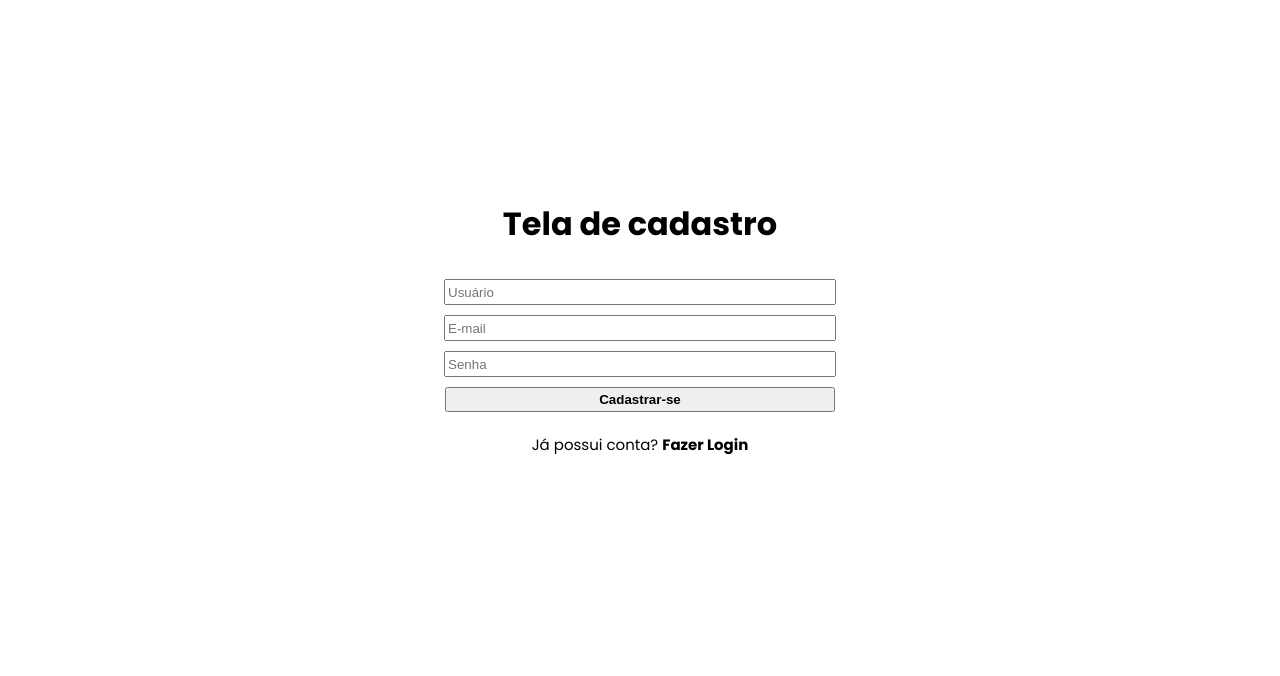
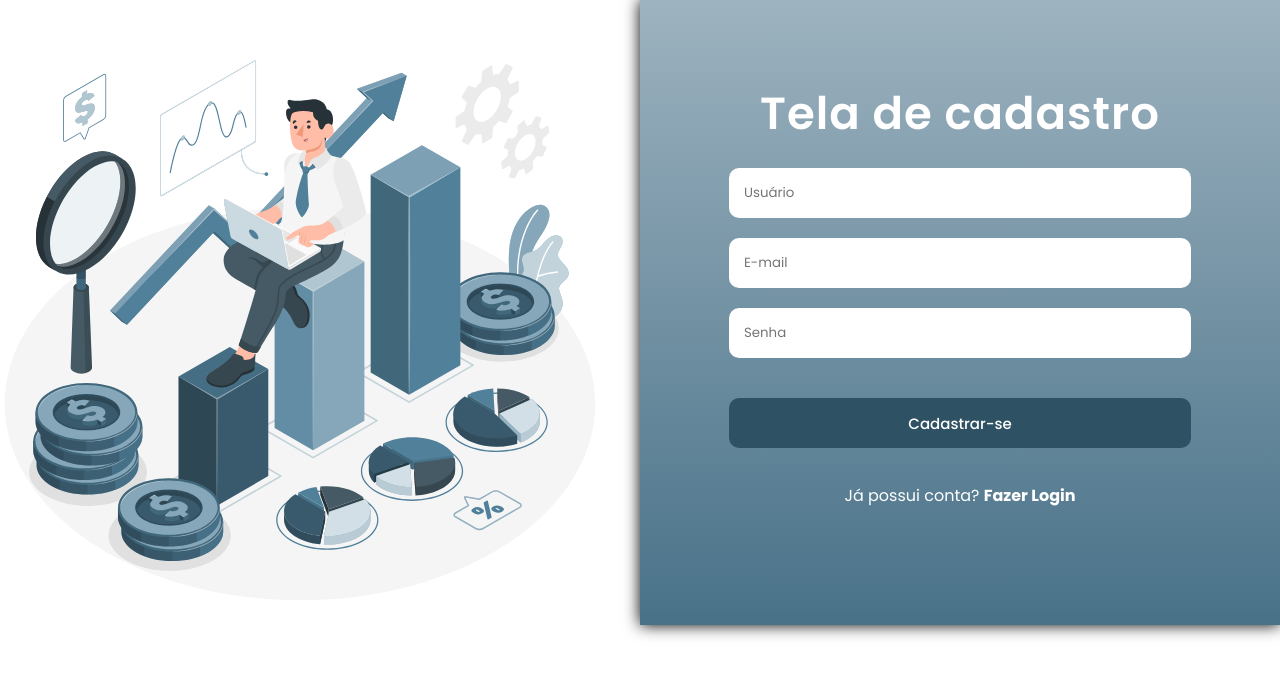
Before and after one commit to MariaE-duarda/PyIndcDash, a website: page public/cadastrar.html in a window 1280 px wide. Drawn offline with Linux system fonts and the light colour scheme.

Commit message:
components screem register

```diff
--- a/public/cadastrar.html
+++ b/public/cadastrar.html
@@ -6,8 +6,7 @@
     <meta http-equiv="X-UA-Compatible" content="IE=edge">
     <meta name="viewport" content="width=device-width, initial-scale=1.0">
     <link rel="stylesheet" href="style/cadastro.css">
-    <link rel="stylesheet" href="style/responsividadeRegistro.css">
-
+    <link rel="stylesheet" href="style/root.css">
 
     <title>Cadastro</title>
 
@@ -16,7 +15,7 @@
 <body>
     <div class="all"> <!--Contém tudo-->
         <div class="img-cadastro"> <!--Contém a imagem-->
-
+            <img style="width: 600px; margin-top: 18px;" src="img/Investment data-amico.svg" alt="">
         </div>
         <div class="container"> <!--Contém o formulário-->
             <h1>Tela de cadastro</h1>
--- a/public/style/cadastro.css
+++ b/public/style/cadastro.css
@@ -1,6 +1,6 @@
 @import url('https://fonts.googleapis.com/css2?family=Poppins:wght@100;200;300;400;500;600;700;800;900&display=swap');
 
-body{
+/*body{
     margin: 0;
     padding: 0;
     box-sizing: border-box;
@@ -49,4 +49,79 @@ input, button{
 a{
     text-decoration: none;
     color: black;
+} */
+
+*{
+    margin: 0;
+    padding: 0;
+    box-sizing: border-box;
+    font-family: Poppins;
 }
+
+.all{
+    display: flex;
+    height: 100%;
+}
+
+.container{
+    background: linear-gradient(#48708888 0%, #487188 100%);
+    width: 50%;
+    justify-content: end;
+    box-shadow: 0px 0px 15px black;
+}
+
+.img-cadastro{
+    width: 50%;
+}
+
+
+h1, span, a{
+    color: white;
+    text-decoration: none;
+}
+
+h1{
+    font-size: 45px;
+    font-weight: 600;
+    letter-spacing: 1px;
+    text-align: center;
+    margin-top: 80px;
+}
+
+.container2{
+    text-align: center;
+}
+
+input{
+    border: none;
+    border-radius: 10px;
+    height: 50px;
+    width: 462px;
+    margin-top: 20px;
+    padding-left: 15px;
+    align-items: center;
+}
+
+button{
+    height: 50px;
+    width: 462px;
+    border: none;
+    border-radius: 10px;
+    margin-top: 40px;
+    background-color: var(--color-button);
+    font-size: 15px;
+    color: white;
+    font-weight: 500;
+    cursor: pointer;
+    transition: .4s;
+}
+
+button:hover{
+    background-color: var(--color-button-hover);
+    letter-spacing: 1px;
+}
+
+.login{
+    text-align: center;
+    margin-top: 35px;
+}
--- a/public/style/login.css
+++ b/public/style/login.css
@@ -88,9 +88,9 @@ input{
 }
 
 .input-check{
-    width: 25px;
-    height: 25px;
-    border-radius: 20px;
+    width: 20px;
+    height: 20px;
+    border-radius: 50%;
 }
 
 label{
@@ -122,6 +122,13 @@ button{
     font-size: 15px;
     color: white;
     font-weight: 500;
+    cursor: pointer;
+    transition: .4s;
+}
+
+button:hover{
+    background-color: var(--color-button-hover);
+    letter-spacing: 1px;
 }
 
 .cadastrar{
--- a/public/style/root.css
+++ b/public/style/root.css
@@ -2,4 +2,5 @@
     --primary-color: #487188;
     --segundary-color: white;
     --color-button: #2F5164;
+    --color-button-hover: #234152;
 }
```
Also changed, not shown: public/index.html (+1 -1 lines).
